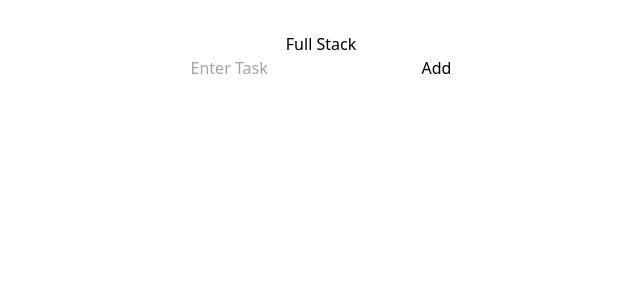
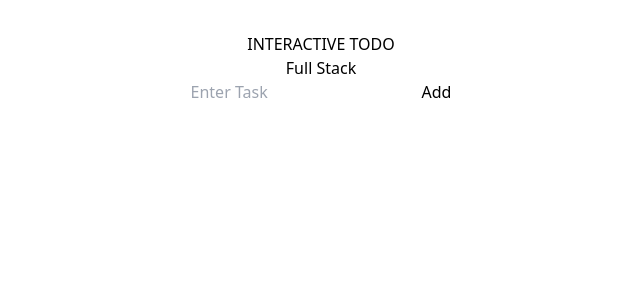
Before and after one commit to harmindersaini94/Interactive_ToDo, a React (Vite) app in the folder Interactive_ToDo/: page / in a window 1280 px wide. Shown: the top 300 px of the page, without its empty margins (319-959 px from the left). Built offline with nearby package versions, Linux system fonts and the light colour scheme.

Commit message:
background

```diff
--- a/Interactive_ToDo/src/App.jsx
+++ b/Interactive_ToDo/src/App.jsx
@@ -3,11 +3,13 @@ import Home from './Components/Home'
 import ViewComponent from './Components/ViewComponent'
 import {Provider} from 'react-redux'
 import todoStore from './store'
+import Background from './Components/Background'
 
 function App() {
 
   return (
     <Provider store={todoStore}>
+      <Background />
         <Home />
         <ViewComponent />
     </Provider >
--- /dev/null
+++ b/Interactive_ToDo/src/Components/Background.jsx
@@ -0,0 +1,9 @@
+import React from 'react'
+
+const Background = () => {
+  return (
+    <div className='w-full h-full z-10 text-4xl text-white top-1/2 left-1/2 transform -transalte-x-1/2 -translate-y-1/2 bg-black'>INTERACTIVE TODO</div>
+  )
+}
+
+export default Background
```
